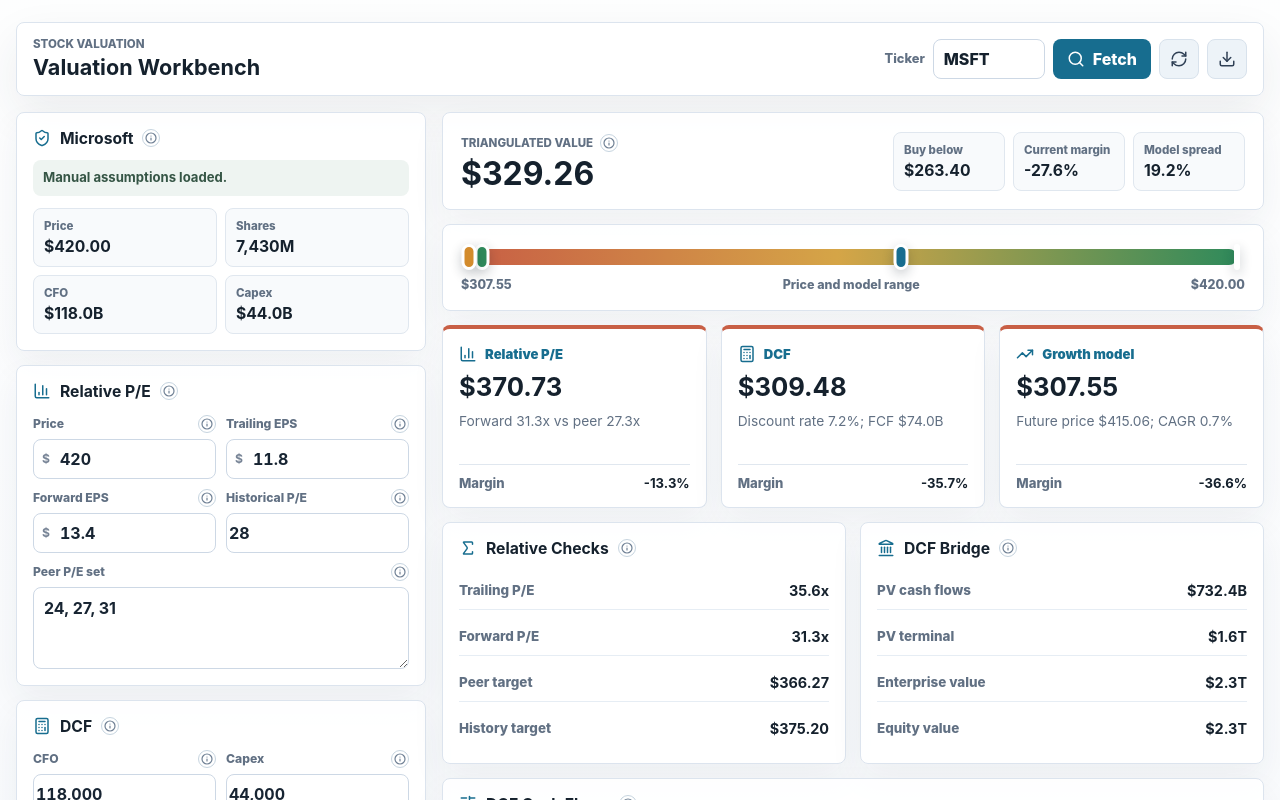
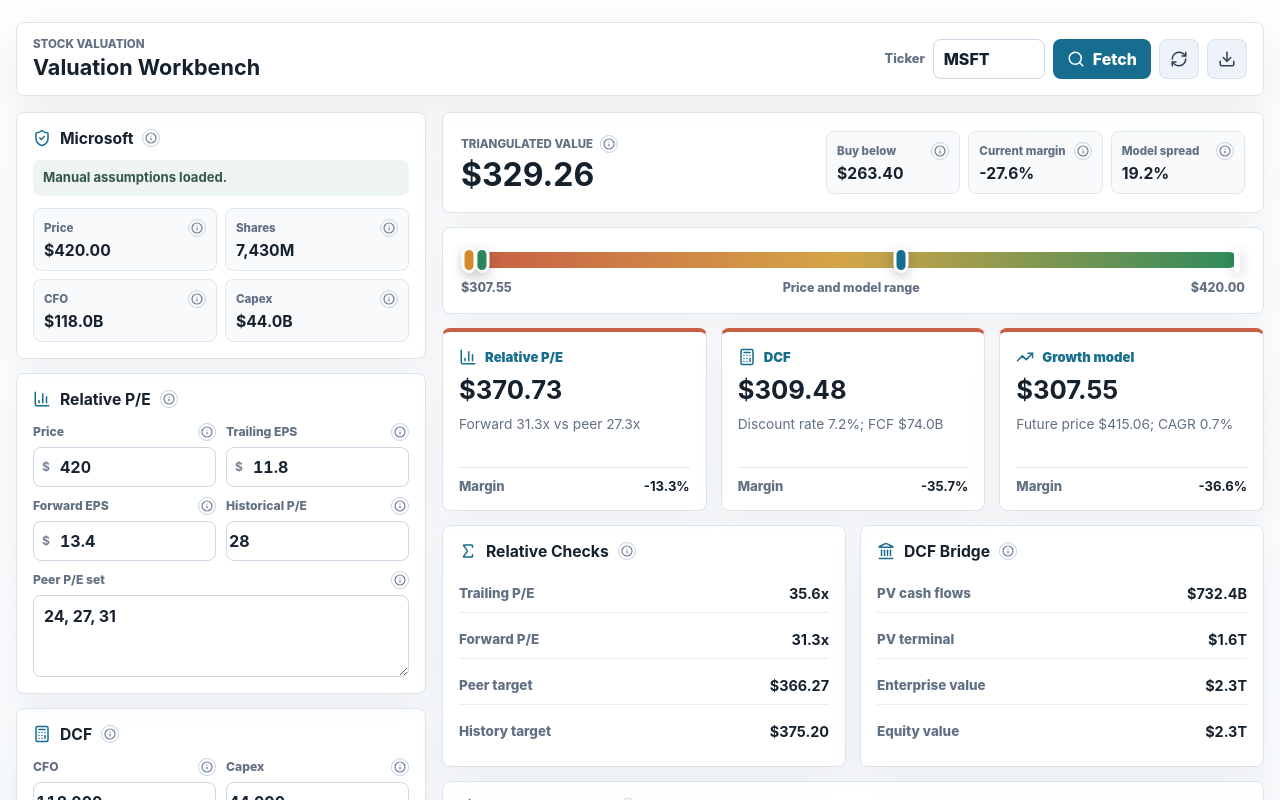
Before and after one commit to SamualAdams/stunning-octo-succotash, a React (Vite) app: page / in a window 1280 px wide. Shown: the top 800 px of the page. Built offline with nearby package versions, Linux system fonts and the light colour scheme.

Commit message:
Clamp help popovers and add snapshot help

```diff
--- a/src/App.jsx
+++ b/src/App.jsx
@@ -1,4 +1,4 @@
-import { useId, useMemo, useState } from 'react';
+import { useId, useMemo, useRef, useState } from 'react';
 import {
   BarChart3,
   Calculator,
@@ -77,6 +77,8 @@
     'The P/E multiple the company has usually earned. A higher multiple raises the relative value target, but should be justified by quality and growth.',
   peerPes:
     'Comparable company P/E multiples. The average becomes a market-based target multiple for this stock.',
+  shares:
+    'Shares outstanding in millions. More shares spread the company value over more pieces, lowering value per share.',
   cfo:
     'Cash from operations in millions. Higher CFO raises free cash flow and usually increases DCF value.',
   capex:
@@ -119,6 +121,15 @@
     'Years in the growth projection. Longer periods compound the assumptions for more years.',
   marginRequired:
     'Discount you require below estimated value. A higher margin of safety lowers the buy-below price and protects against bad assumptions.'
+};
+
+const SNAPSHOT_HELP = {
+  buyBelow:
+    'The highest price that still meets your required margin of safety based on the triangulated value.',
+  currentMargin:
+    'How far the current price sits below or above the triangulated value. Positive means price is below estimated value.',
+  modelSpread:
+    'How far apart the model outputs are. A wider spread means the assumptions are less aligned and deserve more caution.'
 };
 
 const moneyFormatter = new Intl.NumberFormat('en-US', {
@@ -431,10 +442,10 @@
             <SectionHeader icon={<ShieldCheck size={18} />} title={inputs.companyName || inputs.symbol} help={SECTION_HELP.company} />
             <div className={`statusPill ${status.type}`}>{status.message}</div>
             <div className="snapshotGrid">
-              <Snapshot label="Price" value={formatMoney(valuation.price)} />
-              <Snapshot label="Shares" value={`${formatNumber(toNumber(inputs.shares))}M`} />
-              <Snapshot label="CFO" value={formatCompactMoney(toNumber(inputs.cfo))} />
-              <Snapshot label="Capex" value={formatCompactMoney(toNumber(inputs.capex))} />
+              <Snapshot label="Price" value={formatMoney(valuation.price)} help={FIELD_HELP.price} />
+              <Snapshot label="Shares" value={`${formatNumber(toNumber(inputs.shares))}M`} help={FIELD_HELP.shares} />
+              <Snapshot label="CFO" value={formatCompactMoney(toNumber(inputs.cfo))} help={FIELD_HELP.cfo} />
+              <Snapshot label="Capex" value={formatCompactMoney(toNumber(inputs.capex))} help={FIELD_HELP.capex} />
             </div>
           </section>
 
@@ -594,9 +605,9 @@
               <h2>{formatMoney(valuation.summary.triangulatedValue)}</h2>
             </div>
             <div className="summaryMetrics">
-              <Snapshot label="Buy below" value={formatMoney(valuation.summary.buyBelow)} />
-              <Snapshot label="Current margin" value={formatPercent(valuation.summary.currentMargin)} />
-              <Snapshot label="Model spread" value={formatPercent(valuation.summary.modelSpread)} />
+              <Snapshot label="Buy below" value={formatMoney(valuation.summary.buyBelow)} help={SNAPSHOT_HELP.buyBelow} />
+              <Snapshot label="Current margin" value={formatPercent(valuation.summary.currentMargin)} help={SNAPSHOT_HELP.currentMargin} />
+              <Snapshot label="Model spread" value={formatPercent(valuation.summary.modelSpread)} help={SNAPSHOT_HELP.modelSpread} />
             </div>
           </div>
 
@@ -687,12 +698,47 @@
 
 function HelpButton({ text, label }) {
   const helpId = useId();
+  const buttonRef = useRef(null);
+  const [isOpen, setIsOpen] = useState(false);
+  const [popoverStyle, setPopoverStyle] = useState(null);
+
+  const openHelp = () => {
+    const rect = buttonRef.current?.getBoundingClientRect();
+    if (!rect) return;
+
+    const gutter = 12;
+    const width = Math.min(280, Math.max(140, window.innerWidth - gutter * 2));
+    const centeredLeft = rect.left + rect.width / 2 - width / 2;
+    const left = Math.min(window.innerWidth - width - gutter, Math.max(gutter, centeredLeft));
+    const estimatedHeight = 112;
+    const belowTop = rect.bottom + 8;
+    const top =
+      belowTop + estimatedHeight > window.innerHeight - gutter
+        ? Math.max(gutter, rect.top - estimatedHeight - 8)
+        : belowTop;
+
+    setPopoverStyle({ left: `${left}px`, top: `${top}px`, width: `${width}px` });
+    setIsOpen(true);
+  };
+
+  const closeHelp = () => {
+    setIsOpen(false);
+  };
+
   return (
-    <span className="helpWrap">
-      <button type="button" className="helpButton" aria-label={label} aria-describedby={helpId}>
+    <span className="helpWrap" onMouseEnter={openHelp} onMouseLeave={closeHelp}>
+      <button
+        ref={buttonRef}
+        type="button"
+        className="helpButton"
+        aria-label={label}
+        aria-describedby={helpId}
+        onFocus={openHelp}
+        onBlur={closeHelp}
+      >
         <Info size={12} strokeWidth={2.4} />
       </button>
-      <span id={helpId} className="helpPopover" role="tooltip">
+      <span id={helpId} className={`helpPopover ${isOpen ? 'open' : ''}`} role="tooltip" style={popoverStyle || undefined}>
         {text}
       </span>
     </span>
@@ -757,10 +803,13 @@
   );
 }
 
-function Snapshot({ label, value }) {
+function Snapshot({ label, value, help }) {
   return (
     <div className="snapshot">
-      <span>{label}</span>
+      <span className="snapshotLabel">
+        {label}
+        {help && <HelpButton text={help} label={`${label} help`} />}
+      </span>
       <strong>{value}</strong>
     </div>
   );
--- a/src/styles.css
+++ b/src/styles.css
@@ -219,8 +219,11 @@
   background: #f8fafc;
 }
 
-.snapshot span {
-  display: block;
+.snapshotLabel {
+  display: flex;
+  align-items: center;
+  justify-content: space-between;
+  gap: 8px;
   color: #617083;
   font-size: 0.72rem;
   font-weight: 800;
@@ -303,11 +306,8 @@
 }
 
 .helpPopover {
-  position: absolute;
-  right: 0;
-  top: calc(100% + 8px);
+  position: fixed;
   z-index: 30;
-  width: min(280px, calc(100vw - 32px));
   padding: 10px 12px;
   border-radius: 8px;
   color: #263646;
@@ -320,16 +320,18 @@
   letter-spacing: 0;
   text-transform: none;
   opacity: 0;
+  visibility: hidden;
   pointer-events: none;
   transform: translateY(-4px);
   transition:
+    visibility 140ms ease,
     opacity 140ms ease,
     transform 140ms ease;
 }
 
-.helpWrap:hover .helpPopover,
-.helpWrap:focus-within .helpPopover {
+.helpPopover.open {
   opacity: 1;
+  visibility: visible;
   transform: translateY(0);
 }
 
```
